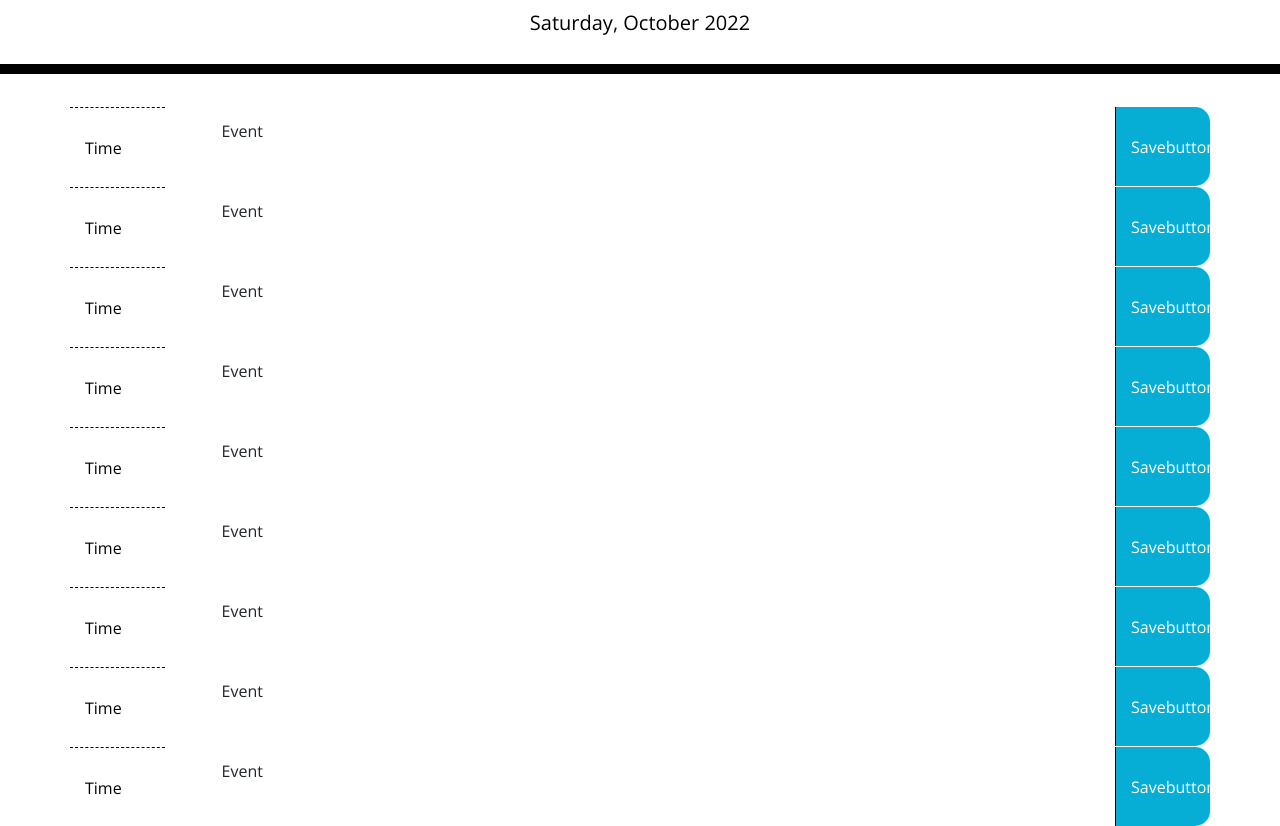
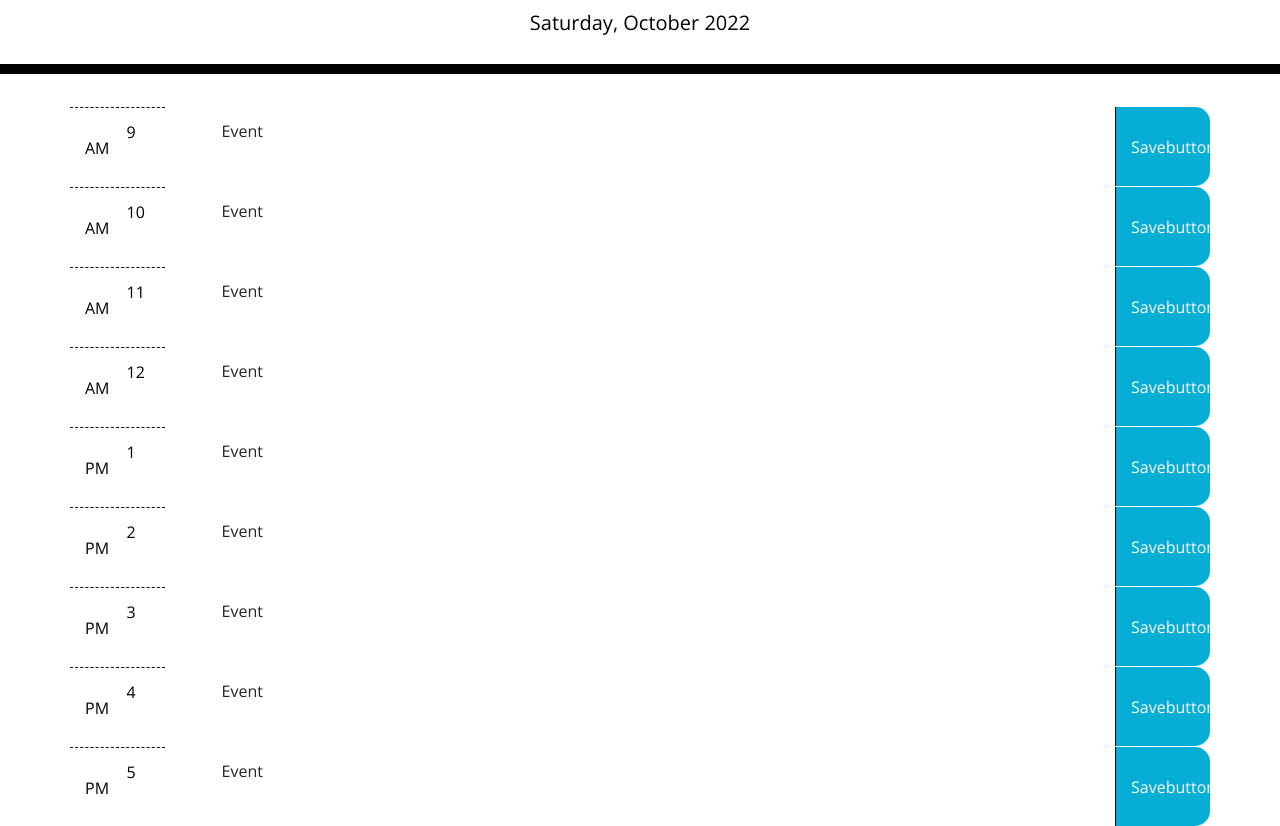
Before and after one commit to CodySaal/work-day-scheduler, a plain HTML site: page index.html in a window 1280 px wide. Shown: the part 181-1007 px from the top of the page. Drawn offline with nearby package versions, Linux system fonts and the light colour scheme.

```diff
--- a/index.html
+++ b/index.html
@@ -32,7 +32,7 @@
       <!-- Timeblocks go here -->
       <div class = "row">
         <div class = "col-1 hour">
-          Time
+          9 AM
         </div>
         <div class = "col-10">
           Event
@@ -43,7 +43,7 @@
       </div>
       <div class = "row">
         <div class = "col-1 hour">
-          Time
+          10 AM
         </div>
         <div class = "col-10">
           Event
@@ -54,7 +54,7 @@
       </div>
       <div class = "row">
         <div class = "col-1 hour">
-          Time
+          11 AM
         </div>
         <div class = "col-10">
           Event
@@ -65,7 +65,7 @@
       </div>
       <div class = "row">
         <div class = "col-1 hour">
-          Time
+          12 AM
         </div>
         <div class = "col-10">
           Event
@@ -76,7 +76,7 @@
       </div>
       <div class = "row">
         <div class = "col-1 hour">
-          Time
+          1 PM
         </div>
         <div class = "col-10">
           Event
@@ -87,7 +87,7 @@
       </div>
       <div class = "row">
         <div class = "col-1 hour">
-          Time
+          2 PM
         </div>
         <div class = "col-10">
           Event
@@ -98,7 +98,7 @@
       </div>
       <div class = "row">
         <div class = "col-1 hour">
-          Time
+          3 PM
         </div>
         <div class = "col-10">
           Event
@@ -109,7 +109,7 @@
       </div>
       <div class = "row">
         <div class = "col-1 hour">
-          Time
+          4 PM
         </div>
         <div class = "col-10">
           Event
@@ -120,7 +120,7 @@
       </div>
       <div class = "row">
         <div class = "col-1 hour">
-          Time
+          5 PM
         </div>
         <div class = "col-10">
           Event
--- a/script.js
+++ b/script.js
@@ -1,6 +1,10 @@
 var currentDayEl = $("#currentDay")
 
-console.log(currentDayEl)
+var hourEl = $(".hour")
+
 var todayHeader = moment().format("dddd, MMMM YYYY")
 
+var currentTime = moment().format("h A")
+
+
 currentDayEl.text(todayHeader)
```
